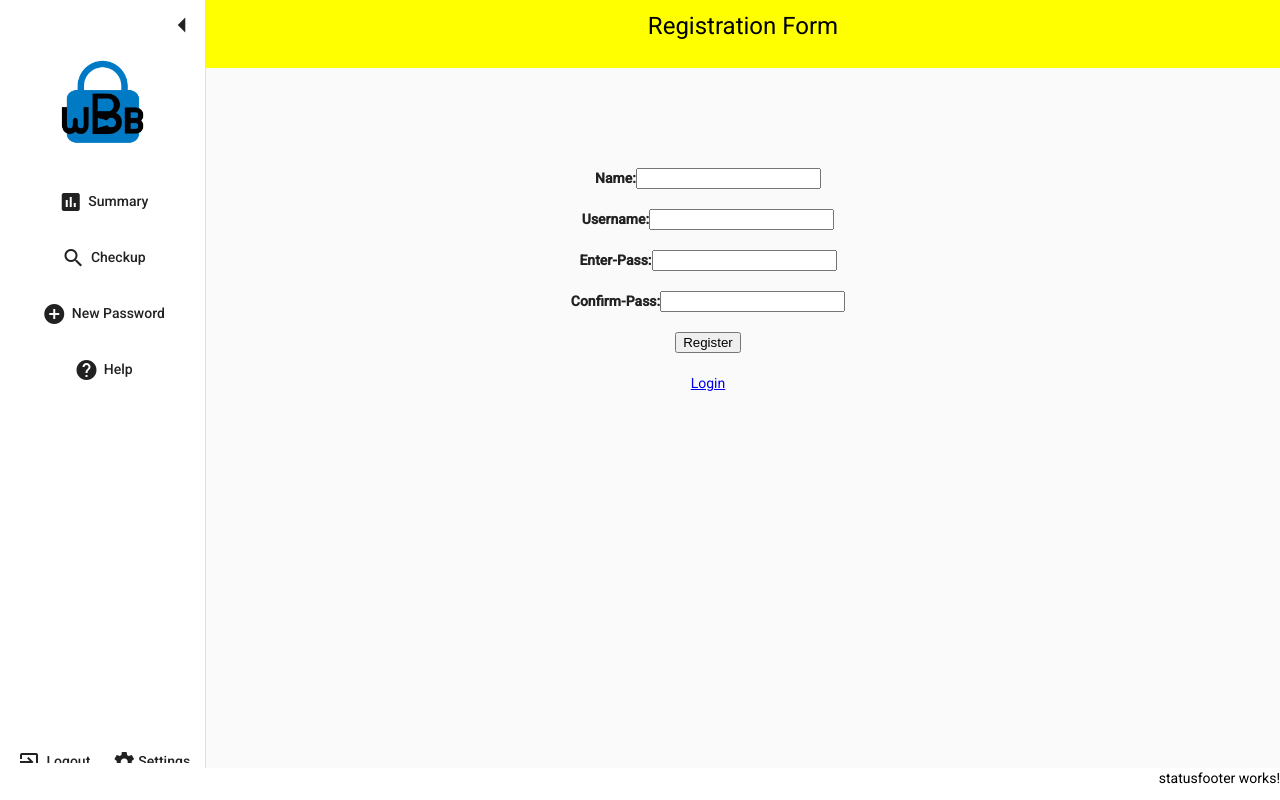
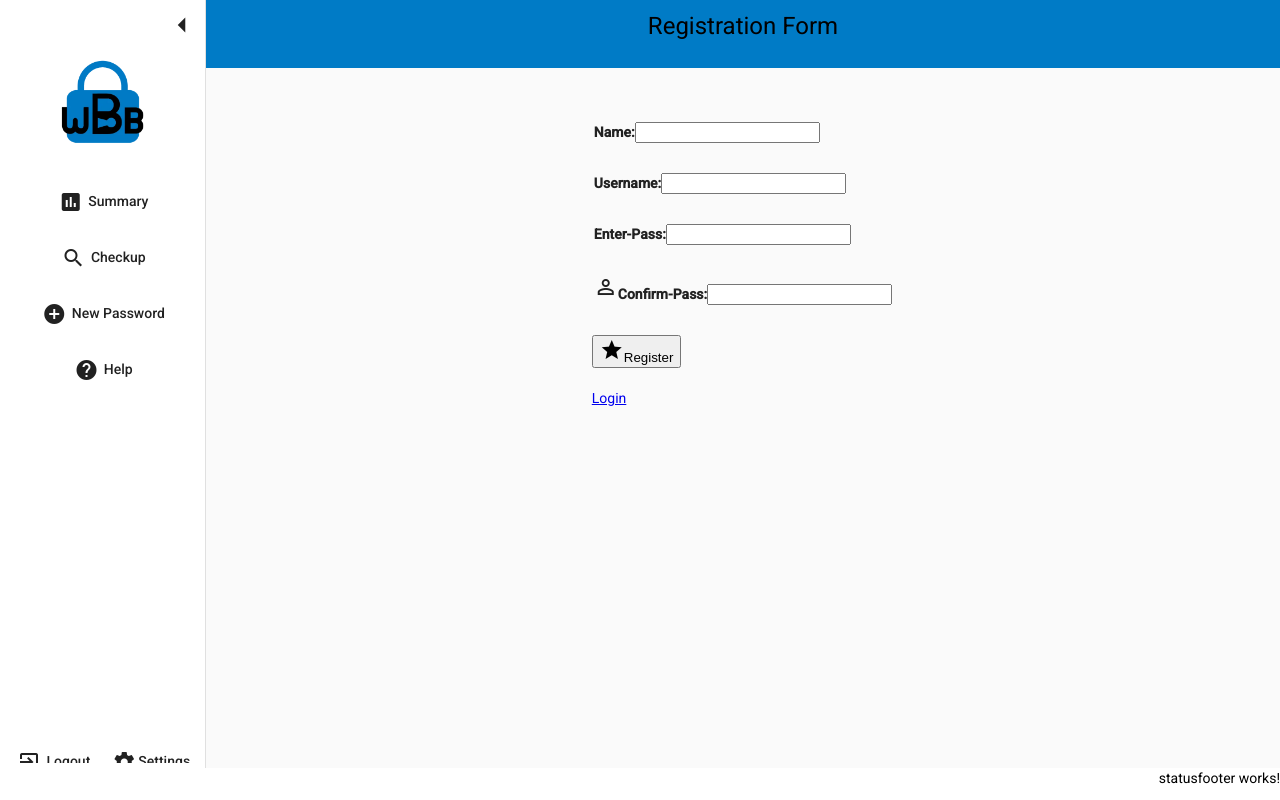
Before and after one commit to sami800/wbbpwmanclient, an Angular app: page /register in a window 1280 px wide. Built offline with nearby package versions, Linux system fonts and the light colour scheme; no server answers.

Commit message:
background color update

```diff
--- a/src/app/logindialog/logindialog.component.css
+++ b/src/app/logindialog/logindialog.component.css
@@ -5,7 +5,7 @@ body {
   }
 
 header {
-    background-color: red;
+    background-color: #007bc6;
     padding: 10px;
     text-align: center ;
     font-size: 20px;
--- a/src/app/registrationdialog/registrationdialog.component.css
+++ b/src/app/registrationdialog/registrationdialog.component.css
@@ -1,14 +1,14 @@
 body {
-    background-color: white;
-  }
-
+  height:100vh;
+}
   header {
-    background-color: yellow;
+    background-color: #007bc6;
     padding: 10px;
     text-align: center ;
     font-size: 20px;
     font-family: Arial, Helvetica, sans-serif;
     color: black;
+    margin-bottom:5%;
 }
 
 p {
@@ -19,8 +19,16 @@ p {
 }
 
 div {
-  margin-top: 100px;
-  margin-bottom: 100px;
-  margin-right: 150px;
-  margin-left: 80px;
+  display: flex;
+  flex-flow: column;
+  flex-grow: 1;
+  height: 85vh;
+  align-items: center;
+  justify-content: center space-around;
 }
+
+
+fieldset {
+  border: 0;
+  padding:0 0 10px 0;
+}
--- a/src/app/registrationdialog/registrationdialog.component.html
+++ b/src/app/registrationdialog/registrationdialog.component.html
@@ -2,19 +2,34 @@
 <h1>Registration Form</h1>
 </header>
 
-<div>
-<form align="center">
+<div fxLayout="column">
+<form>
 
+<fieldset>
     <label for="username"><b>Name:</b></label>
     <input type="text" name="name"/><br><br>
+</fieldset>
+
+<fieldset>
     <label for="username"><b>Username:</b></label>
     <input type="text" username="username"/><br><br>
+</fieldset>
+
+<fieldset>
     <label for="password"><b>Enter-Pass:</b></label>
     <input type="password" name="password" /><br><br>
+</fieldset>
+
+<fieldset>
+    <mat-icon>perm_identity</mat-icon>
     <label for="passwordconfirm"><b>Confirm-Pass:</b></label>
+
     <input type="password" name="password" /><br><br>
-    <button >Register</button><br><br>
-    <a routerLink="/Login">Login</a>
+
+</fieldset>
+
+    <button mat-raise-button><mat-icon>star</mat-icon>Register</button><br><br>
+    <a routerLink="/login">Login</a>
 
 </form>
 </div>
```
